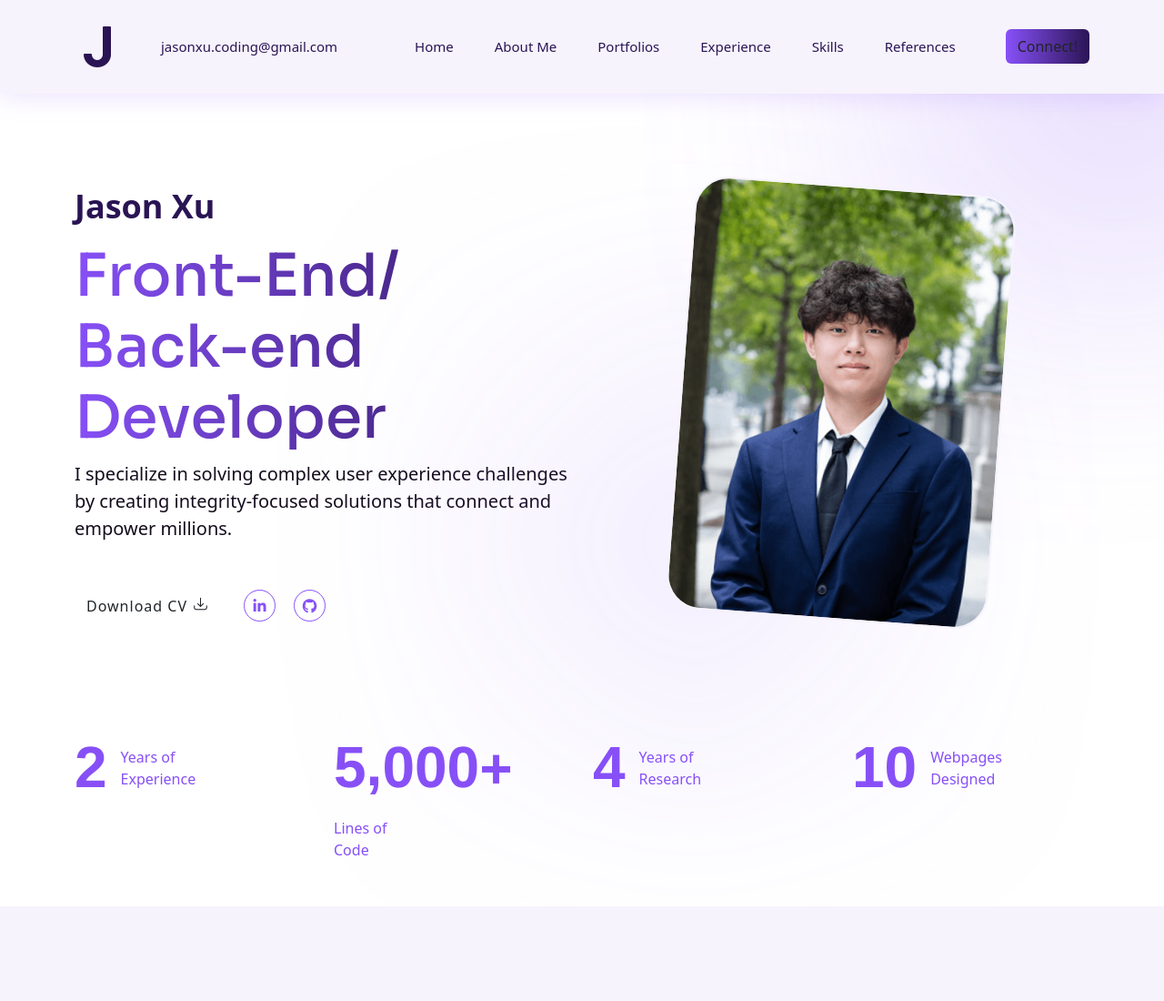
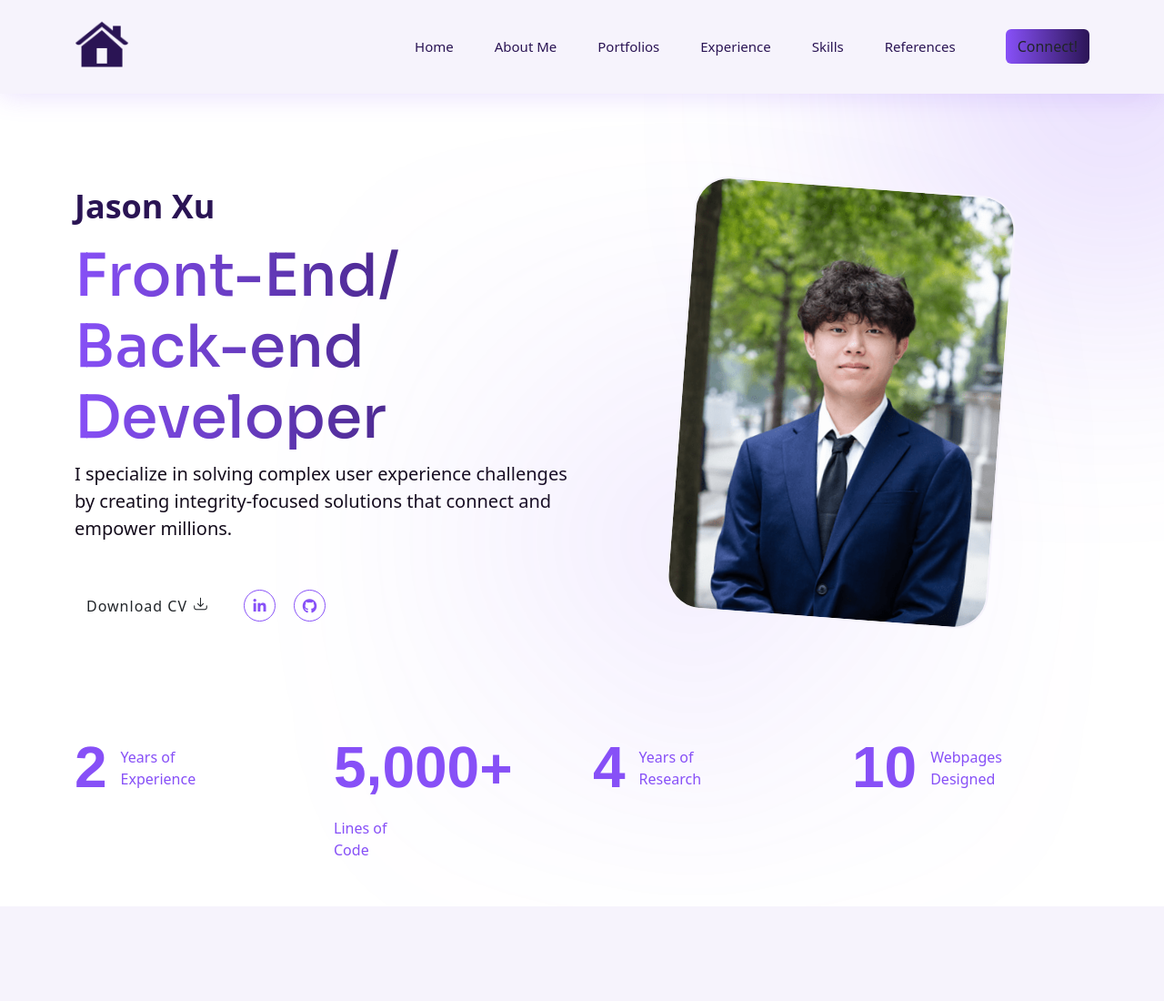
Before and after one commit to jason-xuu/portfolio, a website with bundled scripts: page index.html in a window 1280 px wide. Shown: the top 1100 px of the page at 91% size. Built offline with nearby package versions, Linux system fonts and the light colour scheme; animation ran at ten frames a second.

Commit message:
Removed excessive email links

```diff
--- a/index.html
+++ b/index.html
@@ -66,16 +66,12 @@
          <div class="row">
             <div class="col-12 d-flex flex-wrap align-items-center">
                <div class="logo-box">
-                  <a href="index.html">
+                  <a href="#content">
                      <img src="assets/img/logo/home-darker-purple.png" alt="" />
                   </a>
                </div>
 
-               <div class="header-info-list d-none d-md-inline-block">
-                  <ul class="ul-reset">
-                     <li><a href="mailto:jasonxu.coding@gmail.com">jasonxu.coding@gmail.com</a></li>
-                  </ul>
-               </div>
+
                <div class="header-menu" id="headerMenu">
                   <nav>
                      <ul>
@@ -109,15 +105,11 @@
          <div class="row">
             <div class="col-12 d-flex flex-wrap align-items-center">
                <div class="logo-box">
-                  <a href="index.html">
-                     <img src="assets/img/logo/J-darker-purple.png" alt="" />
+                  <a href="#content">
+                     <img src="assets/img/logo/home-darker-purple.png" alt="" />
                   </a>
                </div>
-               <div class="header-info-list d-none d-md-inline-block">
-                  <ul class="ul-reset">
-                     <li><a href="mailto:jasonxu.coding@gmail.com">jasonxu.coding@gmail.com</a></li>
-                  </ul>
-               </div>
+
                <div class="header-menu">
                   <nav>
                      <ul>
```
